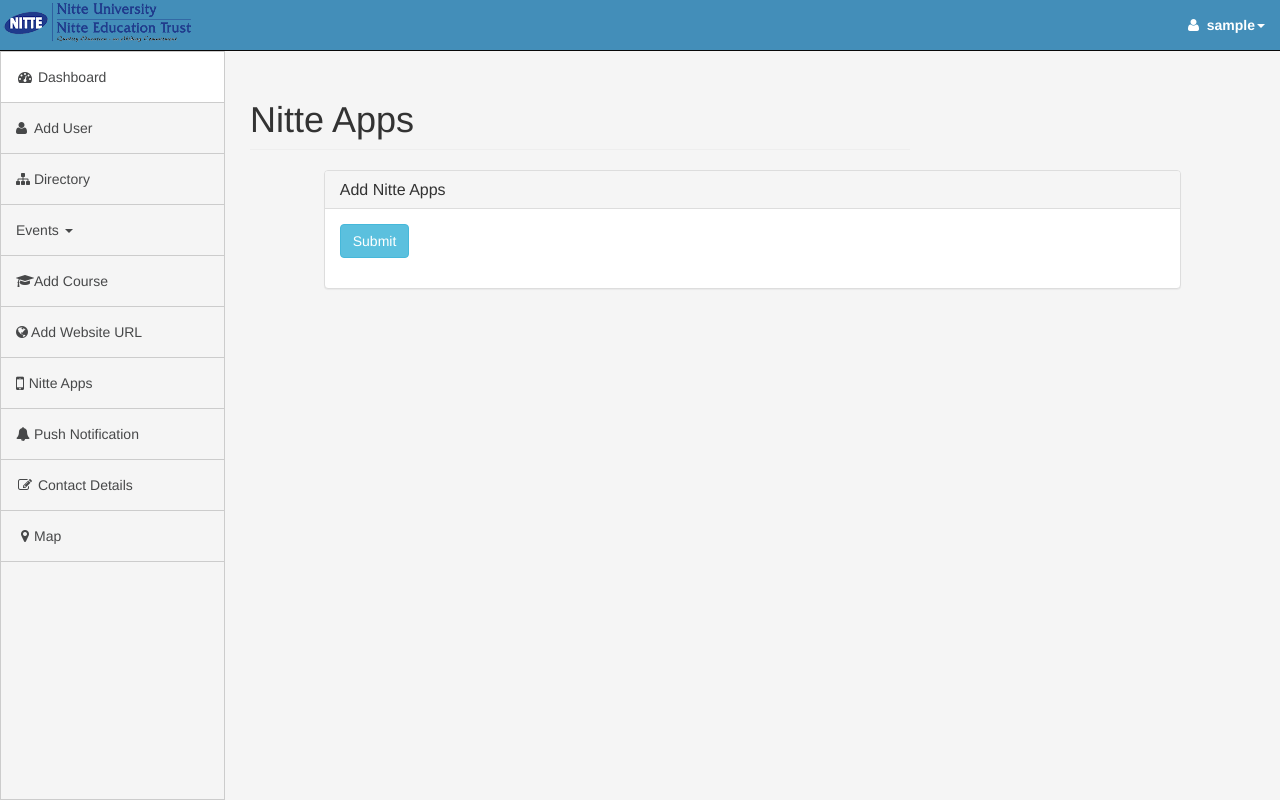
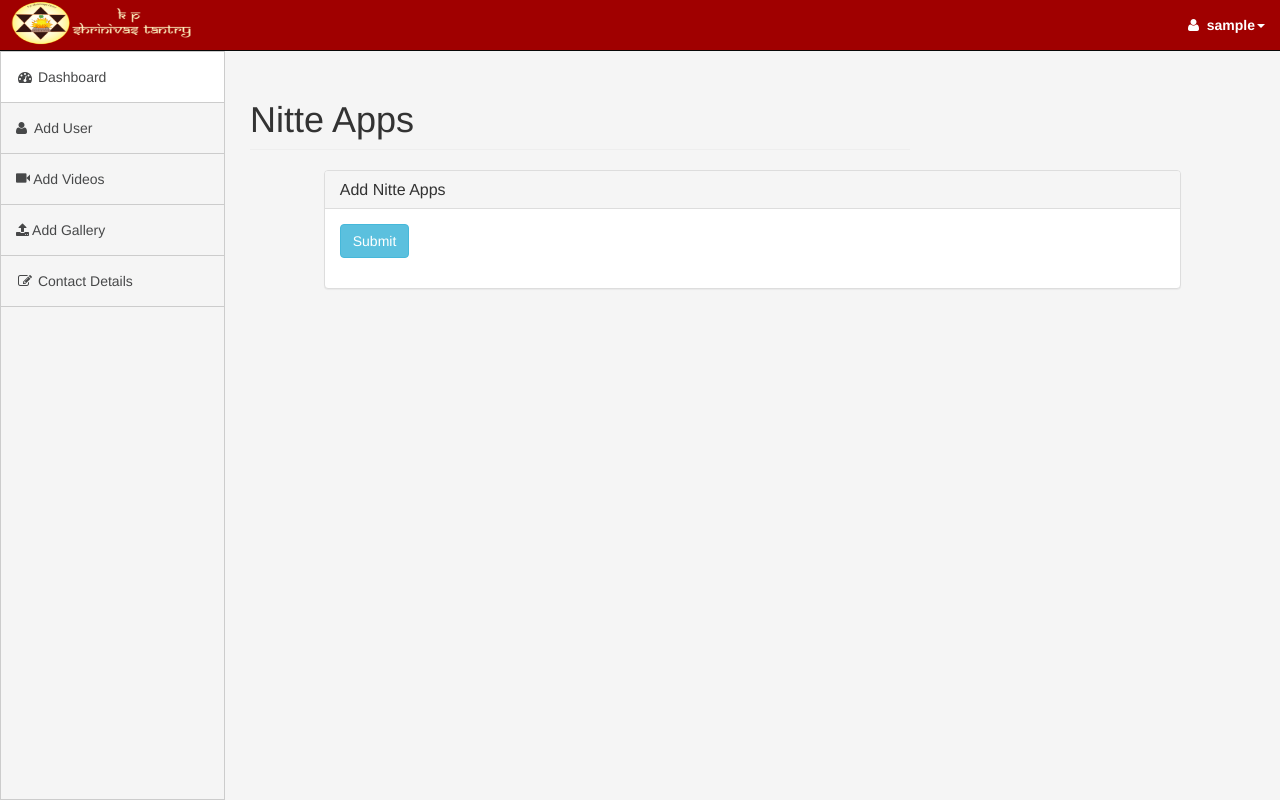
Before and after one commit to akhatha/templeproject, a PHP site: page /addappurl.php in a window 1280 px wide. Run offline with PHP 8.4, Linux system fonts and the light colour scheme; the visitor is signed in with stand-in values (Sample User, id 1); data that the repository does not hold is empty; some libraries are stand-ins or nearby versions.

Commit message:
header files

```diff
--- a/admin/common/header.php
+++ b/admin/common/header.php
@@ -32,6 +32,12 @@ if(!isset($_SESSION['username']))
     <!-- Custom Fonts -->
     <link href="../assets/font-awesome/css/font-awesome.min.css" rel="stylesheet" type="text/css">
       <link href="https://cdn.datatables.net/1.10.12/css/jquery.dataTables.min.css" rel="stylesheet" type="text/css">
+	  <style>
+	  .navbar-inverse {
+    background-color: #a00000;
+
+}
+	  </style>
 </head>
 
 <body>
@@ -48,7 +54,7 @@ if(!isset($_SESSION['username']))
                     <span class="icon-bar"></span>
                     <span class="icon-bar"></span>
                 </button>
-               <a href=""><img src="../assets/images/banner.png" style="width:194px;height:46px"/></a>
+               <a href=""><img src="../assets/images/logo.png" style="width:194px;height:46px"/></a>
             </div>
             <!-- Top Menu Items -->
             <ul class="nav navbar-right top-nav">
@@ -77,34 +83,16 @@ if(!isset($_SESSION['username']))
                     </li>
 
 					<li>
-                        <a href="adddirectory.php"><i class="fa fa-sitemap"></i> Directory</a>
+                        <a href="addevent.php"><i class="glyphicon glyphicon-facetime-video"></i> Add Videos</a>
+                    </li>
+					<li>
+                        <a href="addgallery.php"><i class="fa fa-upload"></i> Add Gallery</a>
                     </li>
 
-                        <li class="dropdown"><a href="#" class="dropdown-toggle" data-toggle="dropdown">Events <b class="caret"></b></a>
-                        <ul class="dropdown-menu">
-                            <li > <a href="addinstitution.php">Add Institution</a></li>
-                            <li><a href="addevent.php">Add Events</a></li>
-							</ul>
-							</li>
-					<li>
-                        <a href="addcourse.php"><i class="fa fa-graduation-cap"></i>Add Course</a>
-                    </li>
-					<li>
-                        <a href="addweburl.php"><i class="fa fa-globe"></i> Add Website URL</a>
-                    </li>
-					<li>
-                        <a href="addappurl.php"><i class="fa fa-mobile-phone  fa-lg">&nbsp;</i>Nitte Apps</a>
+                     <li>
+                        <a href="contact.php"><i class="fa fa-fw fa-edit"></i> Contact Details</a>
                     </li>
 
-                    <li>
-                        <a href="notification.php"><i class="fa fa-bell"></i> Push Notification</a>
-                    </li>
-                    <li>
-                        <a href="contact.php"><i class="fa fa-fw fa-edit"></i> Contact Details</a>
-                    </li>
-					  <li>
-                        <a href="map.php"><i class="fa fa-fw fa-map-marker"></i>Map</a>
-                    </li>
                 </ul>
             </div>
             <!-- /.navbar-collapse -->
```
